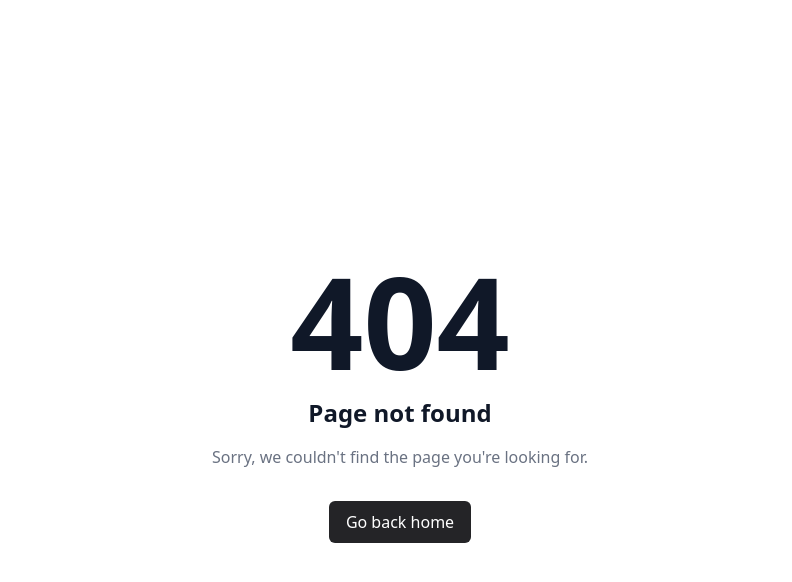
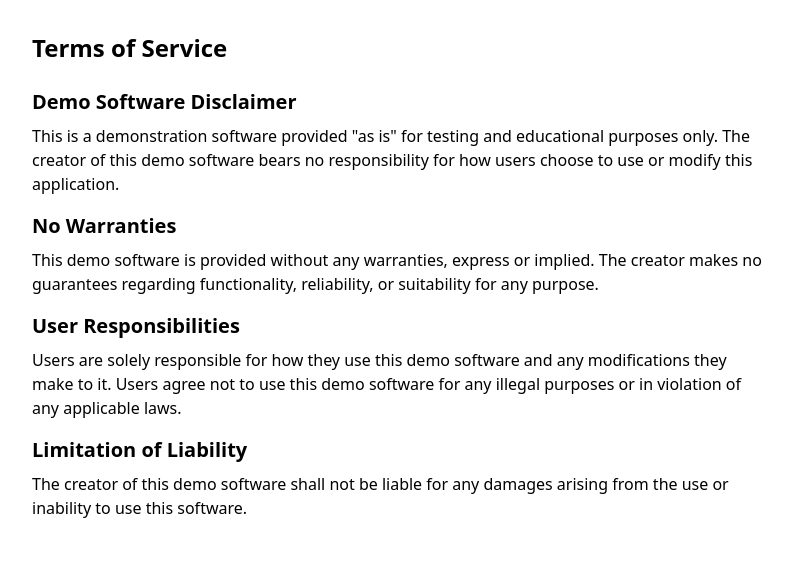
Before and after one commit to gustavocabreira/chat-spa, a Vue app: page /terms in a window 1280 px wide. Before the commit this address had no page. Shown: the top 582 px of the page, without its empty margins (240-1032 px from the left). Built offline with nearby package versions, Linux system fonts and the light colour scheme.

Commit message:
feat: privacy policy and terms of service

```diff
--- /dev/null
+++ b/src/components/PrivacyPolicy.vue
@@ -0,0 +1,35 @@
+<template>
+  <div class="max-w-3xl mx-auto px-4 py-8">
+    <h1 class="text-2xl font-bold mb-6">Privacy Policy</h1>
+
+    <div class="space-y-4">
+      <section>
+        <h2 class="text-xl font-semibold mb-2">Demo Software Notice</h2>
+        <p>This is a demonstration software. The creator of this demo has no access to or control over any data you may input or process while using this application.</p>
+      </section>
+
+      <section>
+        <h2 class="text-xl font-semibold mb-2">Data Collection</h2>
+        <p>This demo software does not intentionally collect, store, or transmit any personal information. Any data entered during the use of this demo remains in your local environment.</p>
+      </section>
+
+      <section>
+        <h2 class="text-xl font-semibold mb-2">Third-Party Services</h2>
+        <p>If you modify this demo to connect to external services or databases, you are responsible for ensuring compliance with relevant privacy laws and regulations.</p>
+      </section>
+
+      <section>
+        <h2 class="text-xl font-semibold mb-2">Changes to Privacy Policy</h2>
+        <p>As this is a demo software, this privacy policy may be modified at any time without notice.</p>
+      </section>
+    </div>
+  </div>
+</template>
+
+<script lang="ts">
+import { defineComponent } from 'vue';
+
+export default defineComponent({
+  name: 'PrivacyPolicy'
+});
+</script>
--- /dev/null
+++ b/src/components/TermsOfService.vue
@@ -0,0 +1,35 @@
+<template>
+  <div class="max-w-3xl mx-auto px-4 py-8">
+    <h1 class="text-2xl font-bold mb-6">Terms of Service</h1>
+
+    <div class="space-y-4">
+      <section>
+        <h2 class="text-xl font-semibold mb-2">Demo Software Disclaimer</h2>
+        <p>This is a demonstration software provided "as is" for testing and educational purposes only. The creator of this demo software bears no responsibility for how users choose to use or modify this application.</p>
+      </section>
+
+      <section>
+        <h2 class="text-xl font-semibold mb-2">No Warranties</h2>
+        <p>This demo software is provided without any warranties, express or implied. The creator makes no guarantees regarding functionality, reliability, or suitability for any purpose.</p>
+      </section>
+
+      <section>
+        <h2 class="text-xl font-semibold mb-2">User Responsibilities</h2>
+        <p>Users are solely responsible for how they use this demo software and any modifications they make to it. Users agree not to use this demo software for any illegal purposes or in violation of any applicable laws.</p>
+      </section>
+
+      <section>
+        <h2 class="text-xl font-semibold mb-2">Limitation of Liability</h2>
+        <p>The creator of this demo software shall not be liable for any damages arising from the use or inability to use this software.</p>
+      </section>
+    </div>
+  </div>
+</template>
+
+<script lang="ts">
+import { defineComponent } from 'vue';
+
+export default defineComponent({
+  name: 'TermsOfService'
+});
+</script>
--- a/src/router/index.ts
+++ b/src/router/index.ts
@@ -5,6 +5,8 @@ import Register from '@/views/auth/Register.vue';
 import Login from '@/views/auth/Login.vue';
 import ForgotPassword from '@/views/auth/ForgotPassword.vue';
 import NotFound from '@/views/NotFound.vue';
+import TermsOfService from '@/components/TermsOfService.vue';
+import PrivacyPolicy from '@/components/PrivacyPolicy.vue';
 
 const routes = [
   {
@@ -33,6 +35,16 @@ const routes = [
     ],
   },
   {
+    path: '/terms',
+    name: 'terms',
+    component: TermsOfService,
+  },
+  {
+    path: '/privacy',
+    name: 'privacy',
+    component: PrivacyPolicy,
+  },
+  {
     path: '/:pathMatch(.*)*',
     name: 'NotFound',
     component: NotFound
--- a/src/views/auth/Register.vue
+++ b/src/views/auth/Register.vue
@@ -1,5 +1,7 @@
 <template>
-  <div class="w-full sm:w-[400px] px-4 sm:px-0 mx-auto min-h-screen flex items-center justify-center flex-col gap-6">
+  <div
+    class="w-full sm:w-[400px] px-4 sm:px-0 mx-auto min-h-screen flex items-center justify-center flex-col gap-6"
+  >
     <a
       href="/"
       class="flex items-center gap-2 self-center text-xl font-semibold text-gray-900 hover:opacity-90 transition-opacity"
@@ -26,7 +28,9 @@
         >QuickChat</span
       >
     </a>
-    <div class="bg-white w-full px-4 sm:px-6 py-6 shadow-md rounded-lg border border-gray-200">
+    <div
+      class="bg-white w-full px-4 sm:px-6 py-6 shadow-md rounded-lg border border-gray-200"
+    >
       <div class="mb-6">
         <h1 class="text-xl font-bold tracking-tight text-gray-900">Create an account</h1>
         <p class="mt-1.5 text-sm text-gray-500">Get started with QuickChat</p>
@@ -144,26 +148,26 @@
               <div class="ml-3 text-sm">
                 <label for="terms" class="font-medium text-gray-700">
                   I agree to the
-                  <a
-                    href="/terms"
+                  <RouterLink
+                    :to="{ name: 'terms' }"
                     style="
                       color: #242427;
                       &:hover {
                         opacity: 0.9;
                       }
                     "
-                    >Terms of Service</a
+                    >Terms of Service</RouterLink
                   >
                   and
-                  <a
-                    href="/privacy"
+                  <RouterLink
+                    :to="{ name: 'privacy' }"
                     style="
                       color: #242427;
                       &:hover {
                         opacity: 0.9;
                       }
                     "
-                    >Privacy Policy</a
+                    >Privacy Policy</RouterLink
                   >
                 </label>
                 <p v-if="errors.acceptTerms" class="mt-1 text-sm text-red-600">
```
